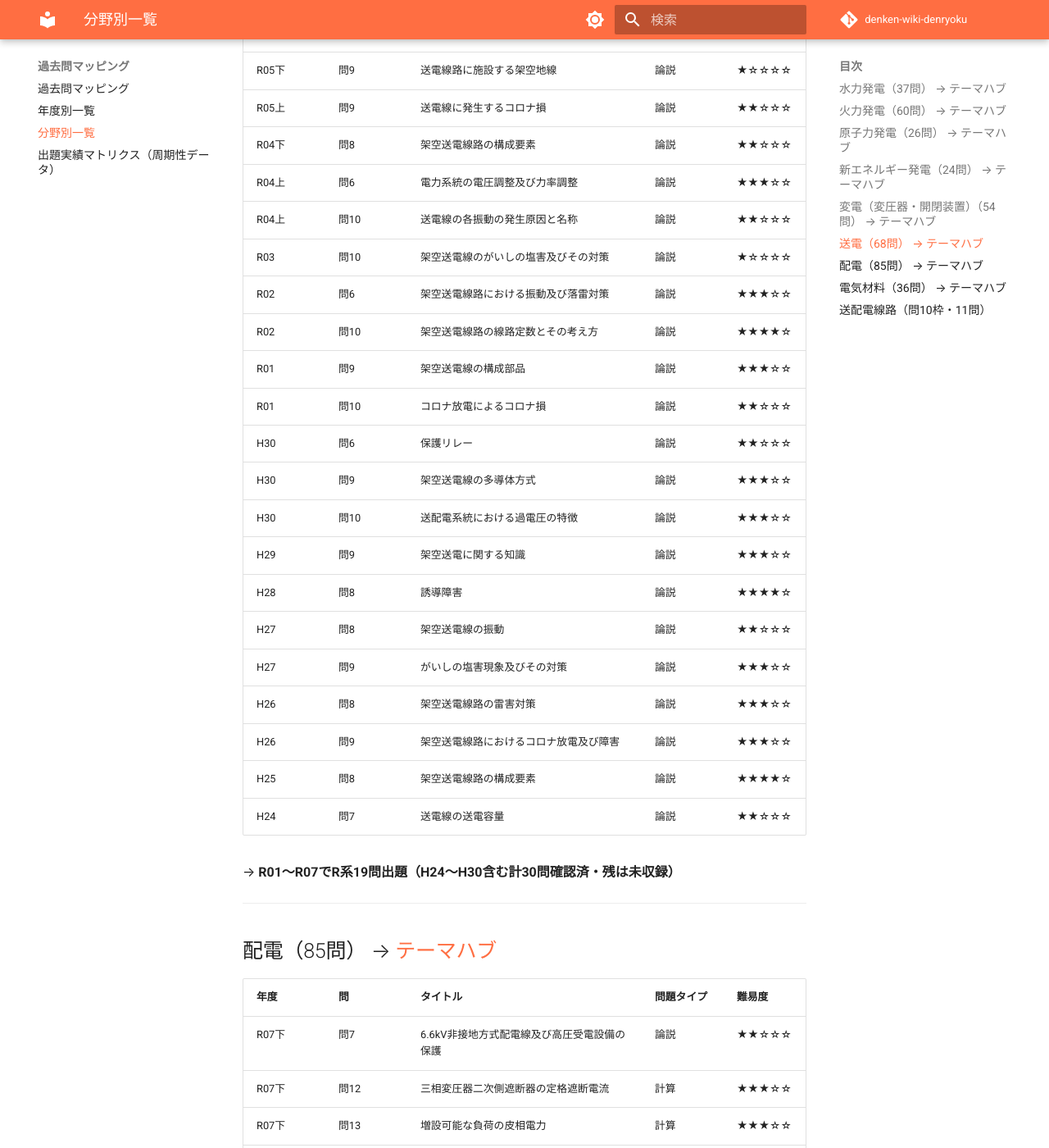
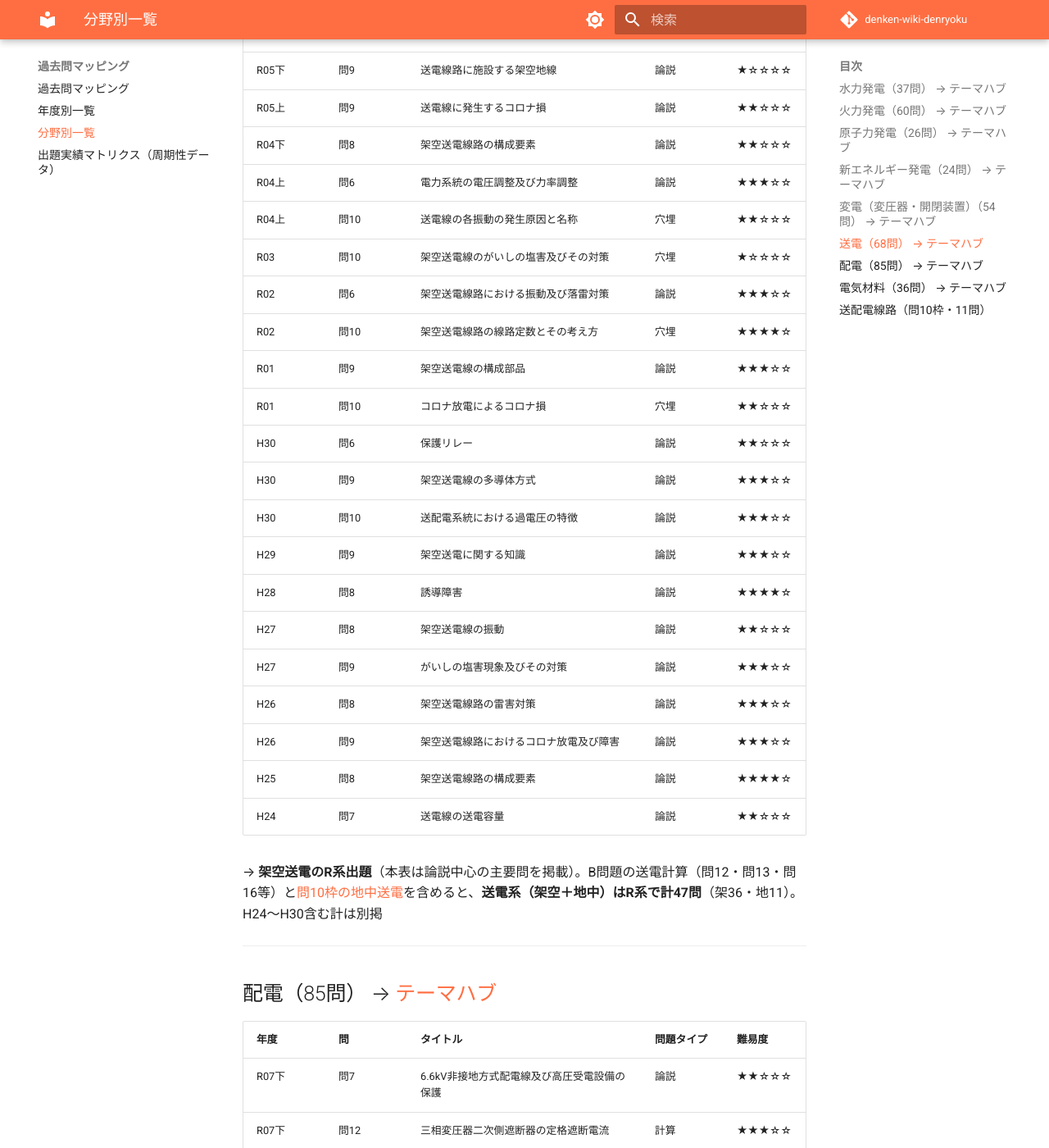
Before and after one commit to kfurufuru/denken-wiki-denryoku, an MkDocs documentation site: the page built from docs/kakomon/by-field.md, in a window 1280 px wide and 1400 px high, scrolled down 6862 px. Shown: the whole window at 82% size. Built offline with MkDocs 1.6.1 and Material for MkDocs 9.7.7, drawn with Linux system fonts in a browser that asks for light colours; comment, search, counter and statistics services are not loaded; some of the changed text lies outside the part shown.

Commit message:
fix(audit): by-field件数を照合値に是正・by-year R07上問12を補完
- by-year: R07上に問12（架空電線路の実長・計算, 電験王照合）を追加。全11回×17問が充填
- by-field: フッターのR系件数を照合値に是正（火力17→25・配電30→39・送電は
  架空+地中でR系47問と内訳明示）。R06下問10の配電への誤収載を削除（実際は地中・問10枠に掲載済）。
  問10の架空論説4件（R04上/R03/R02/R01）を穴埋に修正（by-yearと一致）

Co-Authored-By: Claude Fable 5 <noreply@anthropic.com>
Claude-Session: https://claude.ai/code/session_01YQLAQuU4Hfr91VHNKfcZLA

```diff
--- a/docs/kakomon/by-field.md
+++ b/docs/kakomon/by-field.md
@@ -61,7 +61,7 @@ tags: [分野別, 過去問マッピング]
 | R03 | 問4 | 電気集じん装置のメカニズム | 穴埋 | ★★★★★ |
 | R01 | 問5 | コンバインドサイクル発電 | 論説 | ★☆☆☆☆ |
 
-→ **R01〜R07でR系17問出題（H30以前含む計60問）**
+→ **R01〜R07でR系25問出題**（うち計算9問。本表は主要問を掲載。H30以前含む計60問）
 
 ---
 
@@ -170,12 +170,12 @@ tags: [分野別, 過去問マッピング]
 | R05上 | 問9 | 送電線に発生するコロナ損 | 論説 | ★★☆☆☆ |
 | R04下 | 問8 | 架空送電線路の構成要素 | 論説 | ★★☆☆☆ |
 | R04上 | 問6 | 電力系統の電圧調整及び力率調整 | 論説 | ★★★☆☆ |
-| R04上 | 問10 | 送電線の各振動の発生原因と名称 | 論説 | ★★☆☆☆ |
-| R03 | 問10 | 架空送電線のがいしの塩害及びその対策 | 論説 | ★☆☆☆☆ |
+| R04上 | 問10 | 送電線の各振動の発生原因と名称 | 穴埋 | ★★☆☆☆ |
+| R03 | 問10 | 架空送電線のがいしの塩害及びその対策 | 穴埋 | ★☆☆☆☆ |
 | R02 | 問6 | 架空送電線路における振動及び落雷対策 | 論説 | ★★★☆☆ |
-| R02 | 問10 | 架空送電線路の線路定数とその考え方 | 論説 | ★★★★☆ |
+| R02 | 問10 | 架空送電線路の線路定数とその考え方 | 穴埋 | ★★★★☆ |
 | R01 | 問9 | 架空送電線の構成部品 | 論説 | ★★★☆☆ |
-| R01 | 問10 | コロナ放電によるコロナ損 | 論説 | ★★☆☆☆ |
+| R01 | 問10 | コロナ放電によるコロナ損 | 穴埋 | ★★☆☆☆ |
 | H30 | 問6 | 保護リレー | 論説 | ★★☆☆☆ |
 | H30 | 問9 | 架空送電線の多導体方式 | 論説 | ★★★☆☆ |
 | H30 | 問10 | 送配電系統における過電圧の特徴 | 論説 | ★★★☆☆ |
@@ -188,7 +188,7 @@ tags: [分野別, 過去問マッピング]
 | H25 | 問8 | 架空送電線路の構成要素 | 論説 | ★★★★☆ |
 | H24 | 問7 | 送電線の送電容量 | 論説 | ★★☆☆☆ |
 
-→ **R01〜R07でR系19問出題（H24〜H30含む計30問確認済・残は未収録）**
+→ **架空送電のR系出題**（本表は論説中心の主要問を掲載）。B問題の送電計算（問12・問13・問16等）と[問10枠の地中送電](#toi10)を含めると、**送電系（架空＋地中）はR系で計47問**（架36・地11）。H24〜H30含む計は別掲
 
 ---
 
@@ -227,7 +226,7 @@ tags: [分野別, 過去問マッピング]
 | R02 | 問13 | スポットネットワーク方式 | 穴埋 | ★★☆☆☆ |
 | R01 | 問12 | 配電線路の電気方式 | 論説 | ★★☆☆☆ |
 
-→ **R01〜R07でR系30問出題（H30以前含む計85問）**
+→ **R01〜R07でR系39問出題**（B問題の配電計算を含む。本表は主要問を掲載。H30以前含む計85問）
 
 ---
 
```
Also changed, not shown: other parts of docs/kakomon/by-field.md (+0 -1 lines), docs/kakomon/by-year.md (+1 -1 lines).
